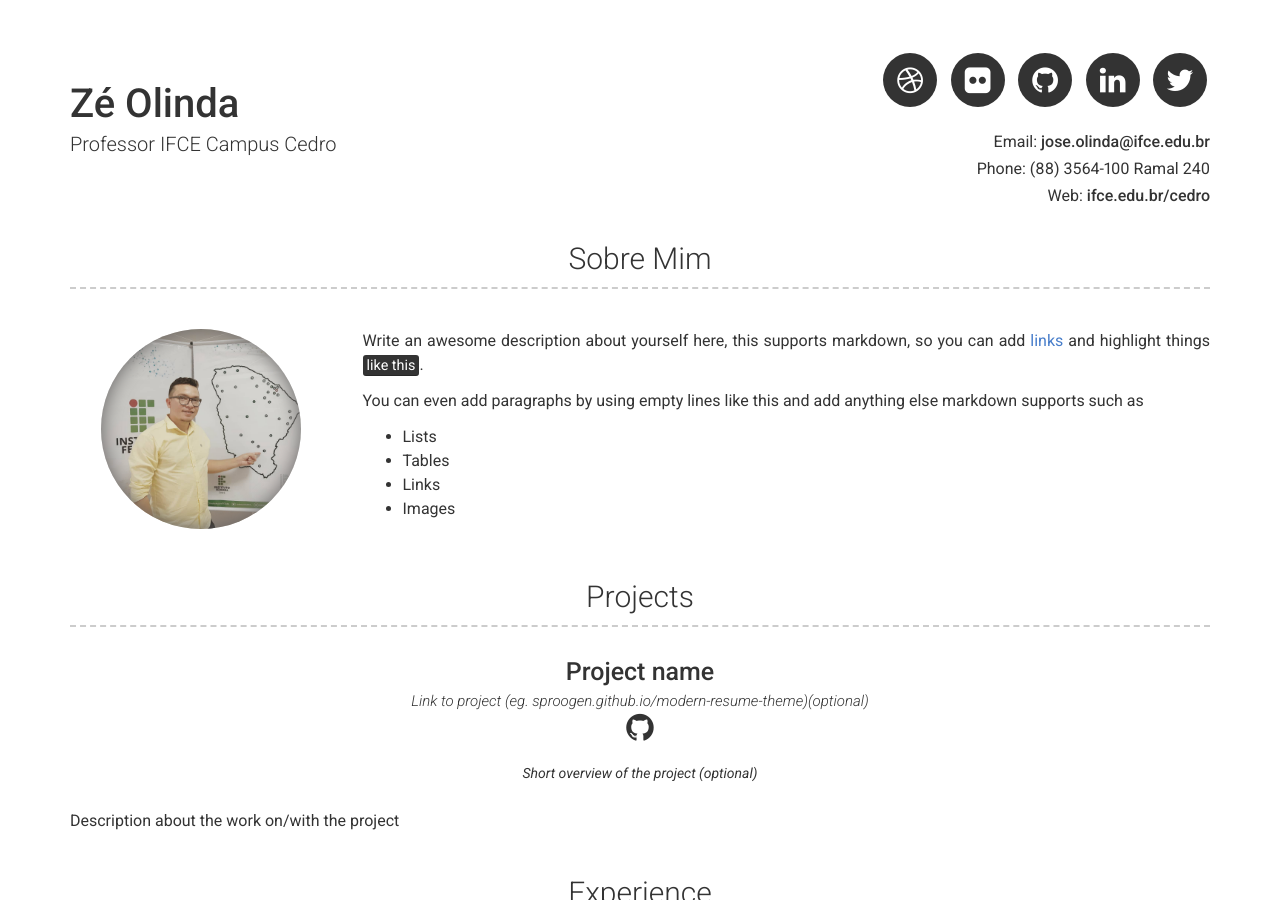
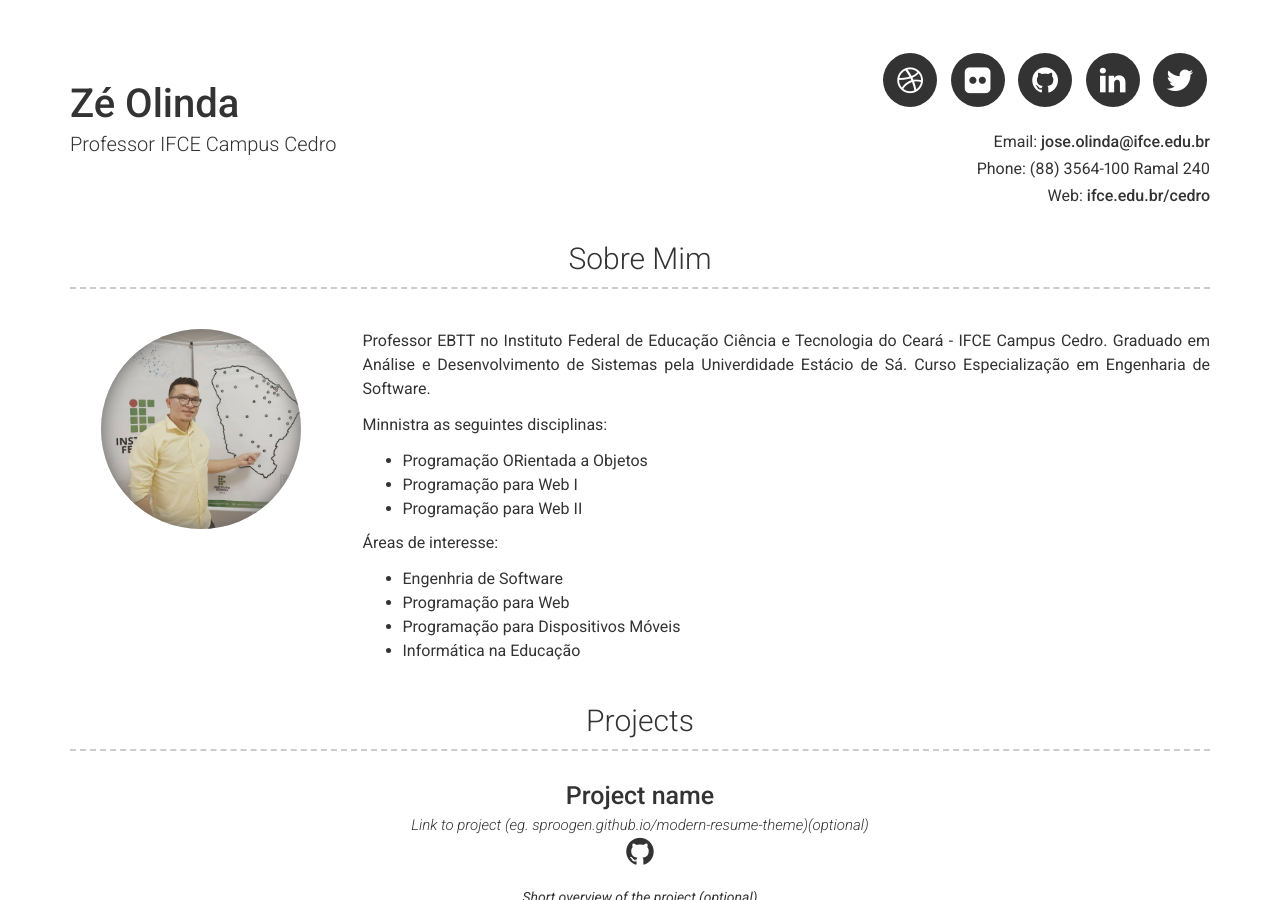
Before and after one commit to joseolinda/joseolinda.github.io, a Jekyll site: the page built from index.md, in a window 1280 px wide and 900 px high. Built offline with Jekyll 4.4.1, drawn with Linux system fonts in a browser that asks for light colours.

Commit message:
Update section About Me

```diff
--- a/_config.yml
+++ b/_config.yml
@@ -26,13 +26,20 @@ linkedin_username: joseolinda
 about_title: Sobre Mim
 about_profile_image: assets/images/profile.jpg
 about_content: | # this will include new lines to allow paragraphs
-  Write an awesome description about yourself here, this supports markdown, so you can add [links](http://foobar.com) and highlight things <mark>like this</mark>.
+  Professor EBTT no Instituto Federal de Educação Ciência e Tecnologia do Ceará - IFCE Campus Cedro.
+  Graduado em Análise e Desenvolvimento de Sistemas pela Univerdidade Estácio de Sá. Curso Especialização
+  em Engenharia de Software.
 
-  You can even add paragraphs by using empty lines like this and add anything else markdown supports such as
-    - Lists
-    - Tables
-    - Links
-    - Images
+  Minnistra as seguintes disciplinas:
+    - Programação ORientada a Objetos
+    - Programação para Web I
+    - Programação para Web II
+
+  Áreas de interesse:
+    - Engenhria de Software
+    - Programação para Web
+    - Programação para Dispositivos Móveis
+    - Informática na Educação
 
 # Projects Section
 # projects_title: Projects #(Use this to override about projects section title)
```
